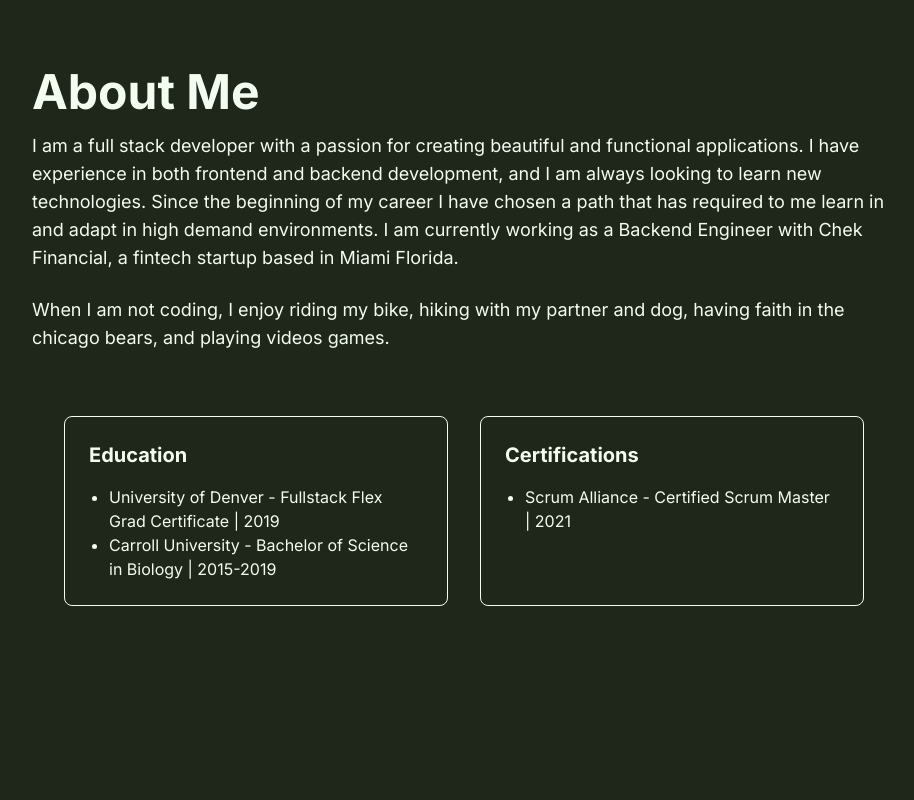
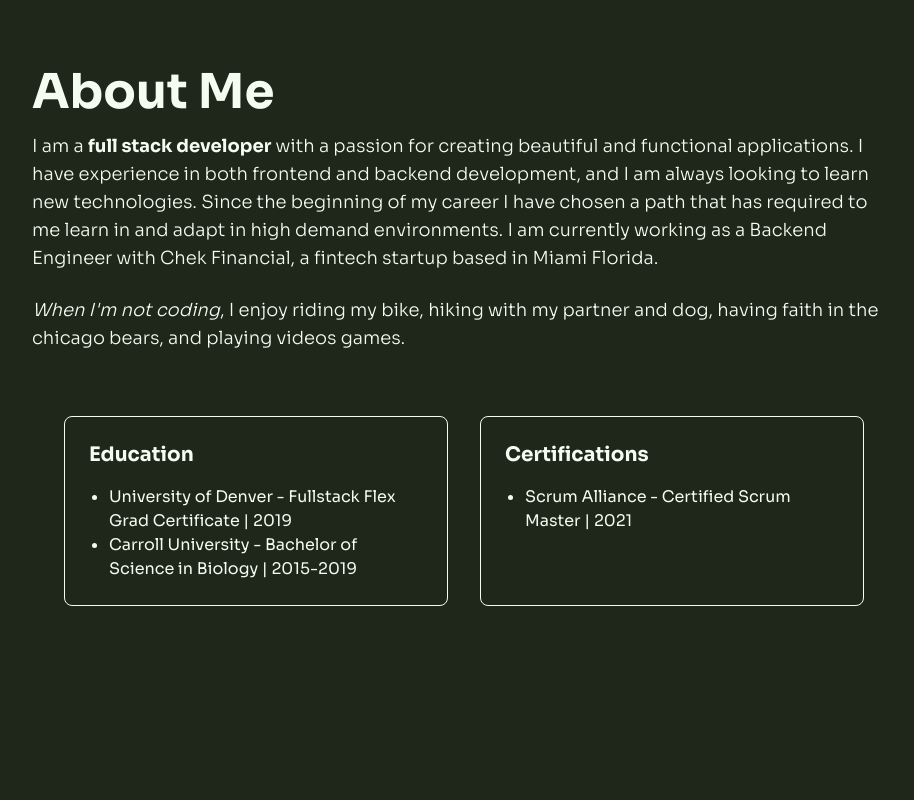
Before and after one commit to meusjoseph21/portfolio-2024, a Next.js app: page / in a window 1280 px wide. Shown: the part 740-1540 px from the top of the page, without its empty margins (176-1090 px from the left). Built offline with nearby package versions, Linux system fonts and the light colour scheme.

Commit message:
sizing and more

```diff
--- a/app/components/AboutSection.jsx
+++ b/app/components/AboutSection.jsx
@@ -29,18 +29,16 @@ const AboutSection = () => {
             <h2 className="text-3xl md:text-4xl lg:text-5xl font-bold text-slate-200 mb-4">
               About Me
             </h2>
-            <p className="text-slate-200 text-sm md:text-lg">
-              I am a full stack developer with a passion for creating beautiful
+            <p className="text-slate-200 font-light text-sm md:text-lg">
+              I am a <span className="font-bold">full stack developer</span> with a passion for creating beautiful
               and functional applications. I have experience in both frontend
               and backend development, and I am always looking to learn new
               technologies. Since the beginning of my career I have chosen a path that has required to me learn in and adapt in high demand environments. I am currently working as a Backend Engineer with
               Chek Financial, a fintech startup based in Miami Florida.
             </p>
             <br></br>
-            <p className="text-slate-200 text-sm md:text-lg">
-            When I
-              am not coding, I enjoy riding my bike, hiking with my partner and
-              dog, having faith in the chicago bears, and playing videos games.
+            <p className="text-slate-200 font-light text-sm md:text-lg">
+            <span className="italic">When I&apos;m not coding</span>, I enjoy riding my bike, hiking with my partner and dog, having faith in the chicago bears, and playing videos games.
             </p>
           </div>
           <div className="mt-8 text-slate-200">
--- a/app/components/HeroSection.jsx
+++ b/app/components/HeroSection.jsx
@@ -15,7 +15,7 @@ const HeroSection = () => {
           transition={{ duration: 0.5 }}
           className="col-span-8 place-self-center text-center sm:text-left justify-self-start"
         >
-          <h1 className="text-slate-200 mb-4 text-4xl sm:text-5xl lg:text-8xl lg:leading-normal font-extrabold">
+          <h1 className="text-slate-200 mb-4 text-4xl sm:text-5xl md:text-4xl lg:text-8xl lg:leading-normal font-extrabold">
             <span className="text-transparent bg-clip-text bg-gradient-to-r from-secondary-900 to-secondary-800">
               Hello, I&apos;m{" "}
             </span>
@@ -25,13 +25,13 @@ const HeroSection = () => {
                 "Joe",
                 2000,
                 "An Engineer",
-                1000,
+                2000,
                 "A Web Dev",
-                1000,
+                2000,
                 "A Go-Getter",
-                1000,
+                2000,
                 "An Innovator",
-                1000,
+                2000,
               ]}
               wrapper="span"
               speed={50}
--- a/app/layout.js
+++ b/app/layout.js
@@ -1,8 +1,8 @@
-import { Inter } from "next/font/google";
+import { Sora } from "next/font/google";
 import "./globals.css";
 
 
-const inter = Inter({ subsets: ["latin"] });
+const inter = Sora({ subsets: ["latin"] });
 
 export const metadata = {
   title: "Joseph Meus - Full Stack Developer",
--- a/tailwind.config.js
+++ b/tailwind.config.js
@@ -13,6 +13,9 @@ module.exports = {
         "gradient-conic":
           "conic-gradient(from 180deg at 50% 50%, var(--tw-gradient-stops))",
       },
+      screens:{
+        'xl': '1200px'
+      }
     },
     colors: {
       primary: {
```
